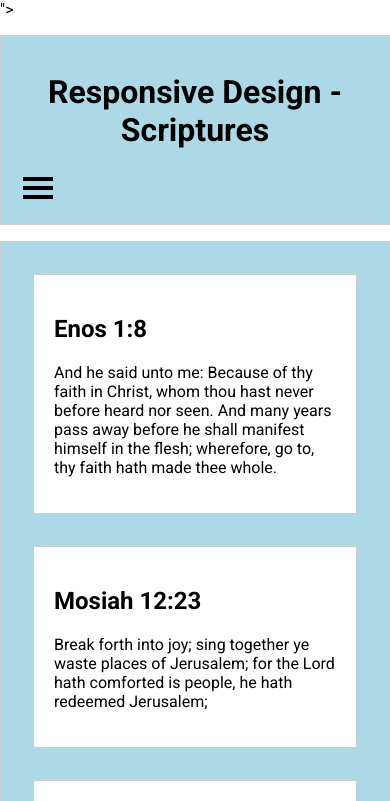
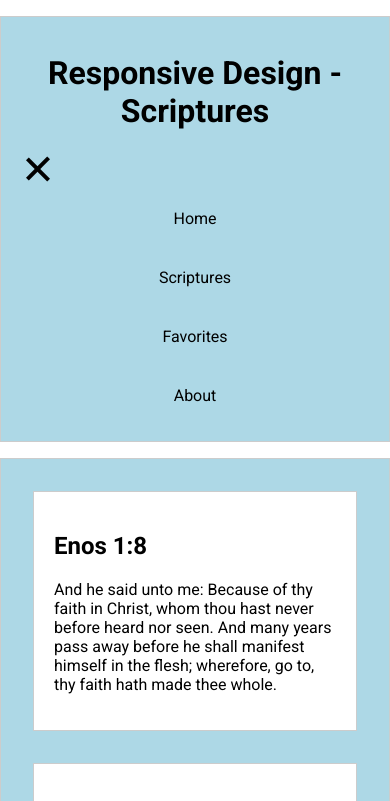
Before and after one commit to jrchil01/wdd131, a plain HTML site: page ponder/responsive.html in a window 390 px wide. Both pictures are taken after a click on the button 38 px from the left and 187 px from the top of the page. Shown: the top 801 px of the page. Drawn offline with Linux system fonts and the light colour scheme.

Commit message:
Week 4 responsive menu

```diff
--- a/ponder/responsive.css
+++ b/ponder/responsive.css
@@ -33,6 +33,13 @@ section{
 nav a{
     padding: 20px;
     color: black;
+    display: block;
+    text-align: center;
+    text-decoration: none;
+    border-top: 1pz solid gray;
+}
+
+.hide{
     display: none;
 }
 
@@ -52,6 +59,7 @@ nav a:hover{
     height: 4px;
     background-color: black;
     margin: 5px 0;
+    transition: 0.4s;
 }
 
 footer{
@@ -59,12 +67,12 @@ footer{
 }
 
 .change .bar1 {
-  transform: translate(0, 11px) rotate(-45deg);
+  transform: translate(0, 8.5px) rotate(-45deg);
 }
 .change .bar2 {opacity: 0;}
 
 .change .bar3 {
-  transform: translate(0, -11px) rotate(45deg);
+  transform: translate(0, -8.5px) rotate(45deg);
 }
 
 @media screen and (min-width: 700px) {
@@ -80,6 +88,9 @@ footer{
     nav {
         text-align: center;
     }
+    .hide{
+        display: block;
+    }
 }
 
 @media screen and (min-width: 1000px){
--- a/ponder/responsive.html
+++ b/ponder/responsive.html
@@ -6,7 +6,7 @@
     <title>Responsive Design</title>
     <meta name="author" content="Jennie Childers">
     <meta name="description" content="Testing responsive web design with different styled layouts">
-    <link rel="stylesheet" href="<link rel="stylesheet" href="https://cdnjs.cloudflare.com/ajax/libs/normalize/8.0.1/normalize.min.css" integrity="sha512-NhSC1YmyruXifcj/KFRWoC561YpHpc5Jtzgvbuzx5VozKpWvQ+4nXhPdFgmx8xqexRcpAglTj9sIBWINXa8x5w==" crossorigin="anonymous" referrerpolicy="no-referrer">">
+    <link rel="stylesheet" href="link rel=stylesheet" href="https://cdnjs.cloudflare.com/ajax/libs/normalize/8.0.1/normalize.min.css" integrity="sha512-NhSC1YmyruXifcj/KFRWoC561YpHpc5Jtzgvbuzx5VozKpWvQ+4nXhPdFgmx8xqexRcpAglTj9sIBWINXa8x5w==" crossorigin="anonymous" referrerpolicy="no-referrer">
     <link rel="stylesheet" href="responsive.css">
     <script src="responsive.js" defer></script>
 </head>
@@ -18,7 +18,7 @@
             <div class="bar2"></div>
             <div class="bar3"></div>
         </button>
-        <nav>
+        <nav class="hide">
             <a href="#">Home</a>
             <a href="#">Scriptures</a>
             <a href="#">Favorites</a>
--- a/ponder/responsive.js
+++ b/ponder/responsive.js
@@ -0,0 +1,9 @@
+const btn = document.querySelector('.menu-btn');
+const menu = document.querySelector('nav');
+
+btn.addEventListener('click', toggleMenu);
+
+function toggleMenu(){
+    menu.classList.toggle('hide');
+    btn.classList.toggle('change');
+}
```
